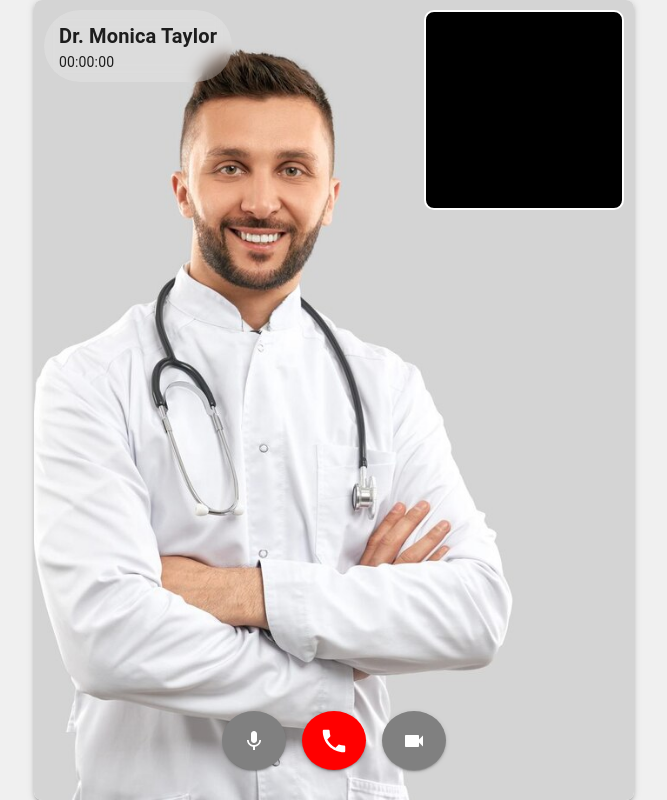
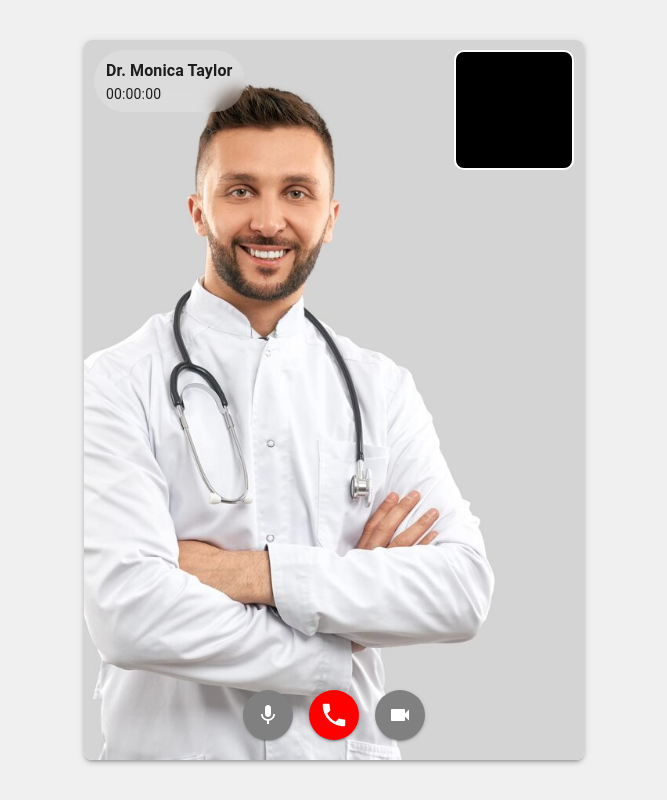
Before and after one commit to Sina-Erfanian/uni_web, a React (Create React App) app: page /videocall in a window 1280 px wide. Shown: the whole page, without its empty margins (306-973 px from the left). Built offline with nearby package versions, Linux system fonts and the light colour scheme; no server answers.

Commit message:
bug fixed

```diff
--- a/src/VideoCall.jsx
+++ b/src/VideoCall.jsx
@@ -1,5 +1,5 @@
 import React, { useEffect, useRef, useState } from "react";
-import { useNavigate } from "react-router-dom"; // Import useNavigate
+import { useNavigate } from "react-router-dom";
 import { Box, Button, Typography, Paper } from "@mui/material";
 import { Phone, Mic, Videocam } from "@mui/icons-material";
 
@@ -53,14 +53,14 @@ const VideoCall = () => {
       alignItems="center"
       justifyContent="center"
       minHeight="100vh"
-      sx={{ backgroundColor: "#f0f0f0" }}
+      sx={{ backgroundColor: "#f0f0f0", padding: 1 }}
     >
       <Paper
         sx={{
           position: "relative",
           width: "100%",
-          maxWidth: "sm",
-          height: "100vh",
+          maxWidth: 500,
+          height: "90vh",
           overflow: "hidden",
           borderRadius: 2,
           boxShadow: 3,
@@ -78,14 +78,26 @@ const VideoCall = () => {
             left: 10,
             background: "rgba(255, 255, 255, 0.2)",
             backdropFilter: "blur(8px)",
-            padding: "10px 15px",
+            padding: "8px 12px",
             borderRadius: 10,
+            maxWidth: "80%",
           }}
         >
-          <Typography variant="h6" sx={{ fontWeight: "bold" }}>
+          <Typography
+            variant="h6"
+            sx={{
+              fontWeight: "bold",
+              fontSize: { xs: "14px", sm: "16px" },
+            }}
+          >
             Dr. Monica Taylor
           </Typography>
-          <Typography variant="body2">{formatTime(timeElapsed)}</Typography>
+          <Typography
+            variant="body2"
+            sx={{ fontSize: { xs: "12px", sm: "14px" } }}
+          >
+            {formatTime(timeElapsed)}
+          </Typography>
         </Box>
         <video
           ref={myVideoRef}
@@ -95,8 +107,10 @@ const VideoCall = () => {
             position: "absolute",
             top: 10,
             right: 10,
-            width: 200,
-            height: 200,
+            width: "30vw",
+            height: "30vh",
+            maxWidth: "120px",
+            maxHeight: "120px",
             borderRadius: 10,
             border: "2px solid white",
             objectFit: "cover",
@@ -106,51 +120,44 @@ const VideoCall = () => {
         <Box
           sx={{
             position: "absolute",
-            bottom: 30,
+            bottom: 20,
             left: "50%",
             transform: "translateX(-50%)",
             display: "flex",
             gap: 2,
+            flexWrap: "wrap",
           }}
         >
+          {[
+            { icon: <Mic sx={{ color: "white" }} />, bg: "gray" },
+            {
+              icon: <Phone sx={{ color: "white", fontSize: 30 }} />,
+              bg: "red",
+              onClick: () => navigate("/"),
+            },
+            { icon: <Videocam sx={{ color: "white" }} />, bg: "gray" },
+          ].map(({ icon, bg, onClick }, index) => (
             <Button
+              key={index}
               variant="contained"
+              onClick={onClick}
               sx={{
-              backgroundColor: "gray",
+                backgroundColor: bg,
+                width: 50,
+                height: 50,
                 borderRadius: "50%",
-              paddingX: 1,
-              paddingY: 1.8,
-              "&:hover": { backgroundColor: "darkgray" },
+                minWidth: "auto",
+                "&:hover": {
+                  backgroundColor: bg === "red" ? "darkred" : "darkgray",
+                },
+                display: "flex",
+                alignItems: "center",
+                justifyContent: "center",
               }}
             >
-            <Mic sx={{ color: "white" }} />
+              {icon}
             </Button>
-          <Button
-            variant="contained"
-            sx={{
-              backgroundColor: "red",
-              paddingX: 1,
-              paddingY: 1.8,
-              borderRadius: "50%",
-              "&:hover": { backgroundColor: "darkred" },
-            }}
-            onClick={() => navigate("/")} // Navigate to home page
-          >
-            <Phone sx={{ color: "white", fontSize: 30 }} />
-          </Button>
-
-          <Button
-            variant="contained"
-            sx={{
-              backgroundColor: "gray",
-              paddingX: 1,
-              paddingY: 1.8,
-              borderRadius: "50%",
-              "&:hover": { backgroundColor: "darkgray" },
-            }}
-          >
-            <Videocam sx={{ color: "white" }} />
-          </Button>
+          ))}
         </Box>
       </Paper>
     </Box>
```
Lines whose indentation alone changed are shown as unchanged.
